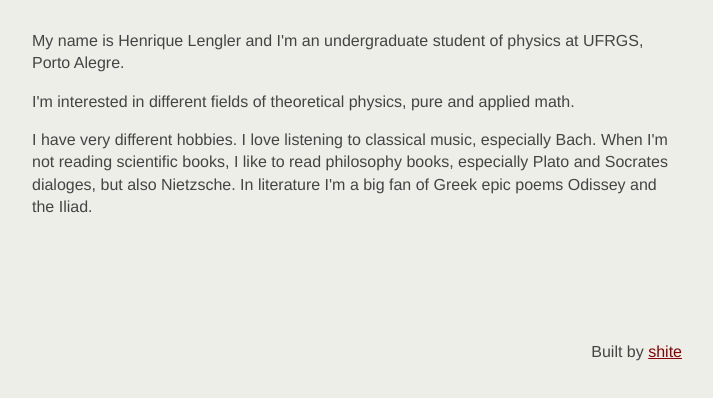
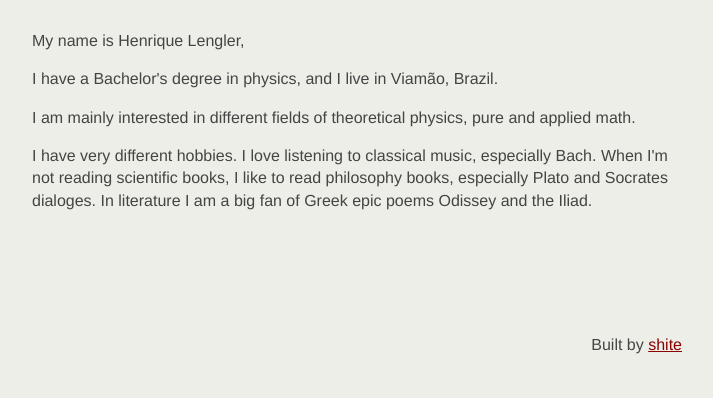
Before and after one commit to henriqueleng/henriqueleng.github.io, a plain HTML site: page about me.html in a window 1280 px wide. Shown: the part 194-592 px from the top of the page, without its empty margins (283-996 px from the left). Drawn offline with Linux system fonts and the light colour scheme.

Commit message:
small changes, update current situation and interests in about me.

```diff
--- a/about me.html
+++ b/about me.html
@@ -23,17 +23,17 @@
 
 <!--Begin markdown generated content-->
 
-<p>My name is Henrique Lengler and I'm an undergraduate student of physics
-at UFRGS, Porto Alegre.</p>
+<p>My name is Henrique Lengler,</p>
 
-<p>I'm interested in different fields of theoretical physics, pure and
+<p>I have a Bachelor's degree in physics, and I live in Viamão, Brazil.</p>
+
+<p>I am mainly  interested in different fields of theoretical physics, pure and
 applied math.</p>
 
 <p>I have very different hobbies. I love listening to classical music,
 especially Bach. When I'm not reading scientific books, I like to read
-philosophy books, especially Plato and Socrates dialoges, but also
-Nietzsche. In literature I'm a big fan of Greek epic poems Odissey and
-the Iliad.</p>
+philosophy books, especially Plato and Socrates dialoges. In literature
+I am a big fan of Greek epic poems Odissey and the Iliad.</p>
 
 
 <!--End markdown generated content-->
```
Also changed, not shown: 1 other file.
